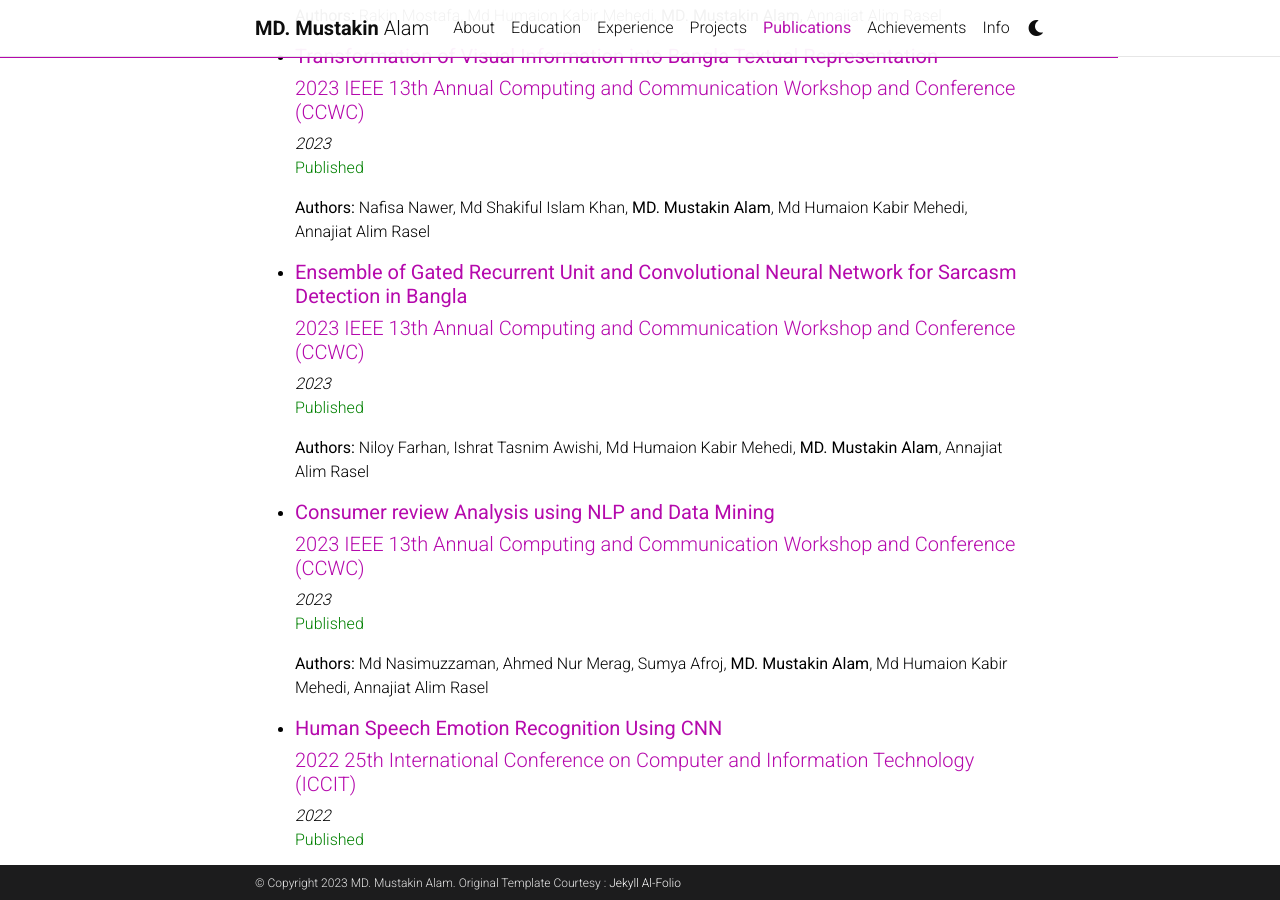
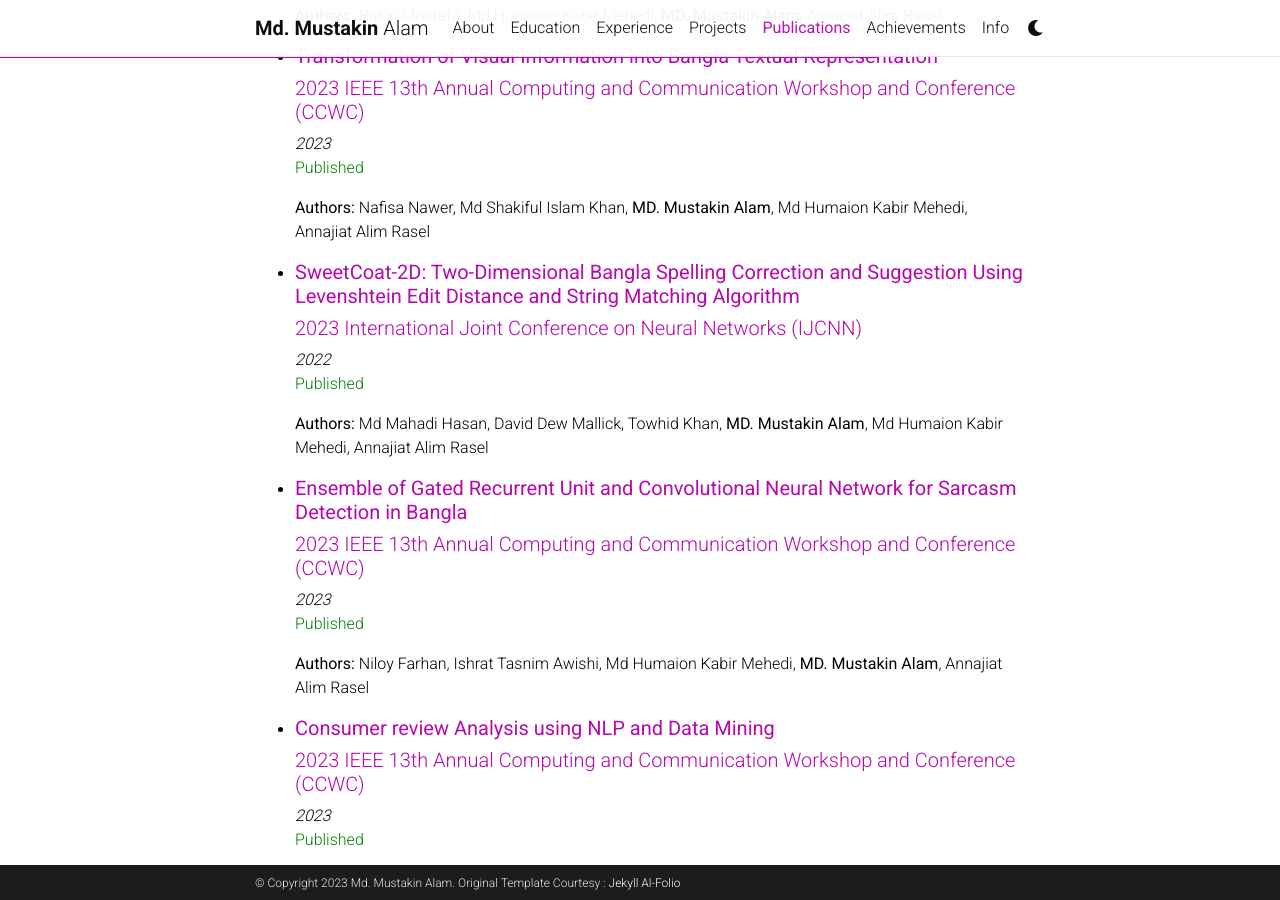
Before and after one commit to mustakinalam/mustakinalam.github.io, a Jekyll site: the page built from _pages/publications.md, in a window 1280 px wide and 900 px high, scrolled down 695 px. Built offline with Jekyll 4.4.1, drawn with Linux system fonts in a browser that asks for light colours; comment, search, counter and statistics services are not loaded; a style sheet for code colours, icons or effects is not loaded.

Commit message:
Publication and name update

```diff
--- a/_config.yml
+++ b/_config.yml
@@ -3,7 +3,7 @@
 # -----------------------------------------------------------------------------
 
 title: blank # the website title (if blank, full name will be used instead)
-first_name: MD. Mustakin
+first_name: Md. Mustakin
 middle_name:
 last_name: Alam
 email: mustakin.alam267@gmail.com
--- a/_pages/publications.md
+++ b/_pages/publications.md
@@ -28,6 +28,12 @@ nav_order: 5
 <p style="color: green">Published</p>
 <b>Authors:</b> Nafisa Nawer, Md Shakiful Islam Khan, <b>MD. Mustakin Alam</b>, Md Humaion Kabir Mehedi, Annajiat Alim Rasel<br>
 <p>
+<li><h5><b><a href="https://ieeexplore.ieee.org/abstract/document/10191392">SweetCoat-2D: Two-Dimensional Bangla Spelling Correction and Suggestion Using Levenshtein Edit Distance and String Matching Algorithm</a></b></h5></li>
+<h5><a href="https://2023.ijcnn.org/">2023 International Joint Conference on Neural Networks (IJCNN)</a></h5>
+<i>2022</i><br>
+<p style="color: green">Published</p>
+<b>Authors:</b> Md Mahadi Hasan, David Dew Mallick, Towhid Khan, <b>MD. Mustakin Alam</b>, Md Humaion Kabir Mehedi, Annajiat Alim Rasel<br>
+<p>
 <li><h5><b><a href="https://ieeexplore.ieee.org/abstract/document/10099157">Ensemble of Gated Recurrent Unit and Convolutional Neural Network for Sarcasm Detection in Bangla</a></b></h5></li>
 <h5><a href="https://ieee-ccwc.org/">2023 IEEE 13th Annual Computing and Communication Workshop and Conference (CCWC)</a></h5>
 <i>2023</i><br>
```
